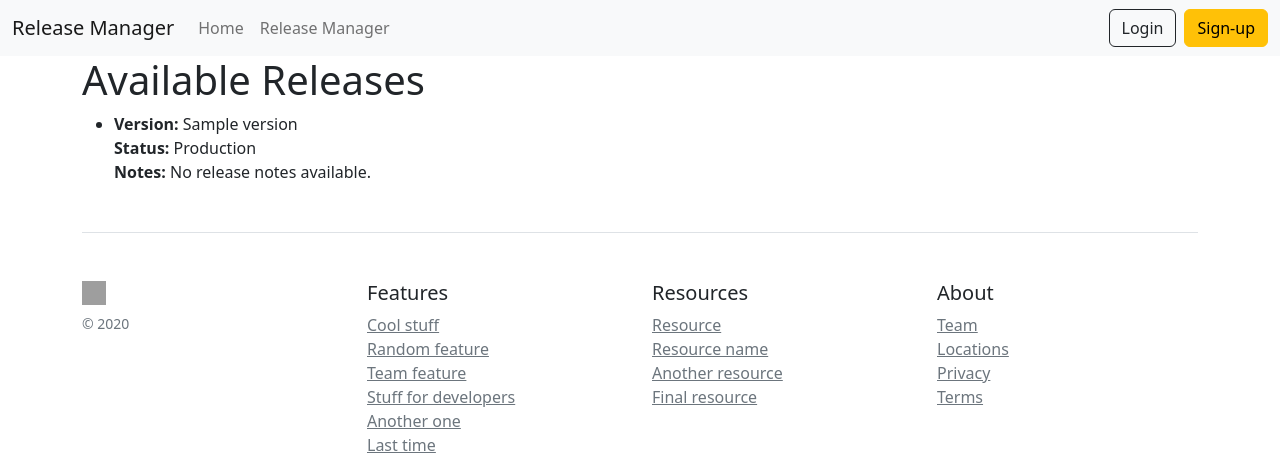
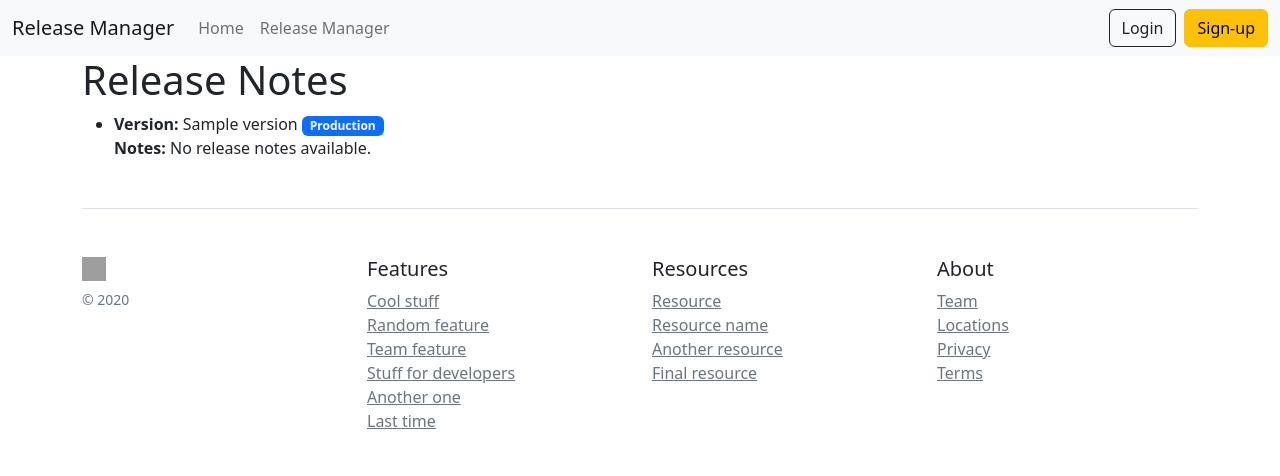
Before and after one commit to renderbox/django-release-manager, a Django app: template src/releasemanager/templates/releasemanager/list_releases.html in a window 1280 px wide. Shown: the top 476 px of the page. Run offline with Django 3.2, Linux system fonts and the light colour scheme; the template is opened without the code that fills it: most values are stand-ins (such as "Sample title", 1, 10 or a date in 2020); parts of the project's set-up code (start-up, migrations or seed data) failed here and were passed over; grey boxes are pictures that could not be loaded.

Commit message:
Cleaning up the release notes page

```diff
--- a/develop/core/templates/core/index.html
+++ b/develop/core/templates/core/index.html
@@ -14,7 +14,7 @@
 		<h2>Release Manager</h2>
 		<hr>
 		<h3>A Release Manager for Embedded Apps in your website, such as an SPA.</h3>
-		<p><a href={% url 'core-test' %}>Link to test Page</a></p>
+		<h4><a href="{% url 'releasemanager:list_releases' %}">Link to Release Notes Page</a></h4>
 
 	</div>
 {% endblock content %}
--- a/develop/templates/base.html
+++ b/develop/templates/base.html
@@ -49,7 +49,7 @@
                 <a class="nav-link" href="/">Home</a>
               </li>
               <li class="nav-item">
-                <a class="nav-link" href={% url "releasemanager_index" %}>Release Manager</a>
+                <a class="nav-link" href={% url "core-index" %}>Release Manager</a>
               </li>
             </ul>
             {% if request.user.is_authenticated %}
--- a/src/releasemanager/templates/releasemanager/list_releases.html
+++ b/src/releasemanager/templates/releasemanager/list_releases.html
@@ -3,14 +3,17 @@
 {% block title %}Release Manager - Releases{% endblock title %}
 
 {% block content %}
-  <h1>Available Releases</h1>
+  <h1>Release Notes</h1>
   {% if releases %}
     <ul>
       {% for release in releases %}
         <li>
           <strong>Version:</strong> {{ release.version }}
-          <br>
-          <strong>Status:</strong> {{ release.get_status_display }}
+          {% if release.get_status_display == "Production" %} <span class="badge text-bg-primary">
+            {% elif release.get_status_display == "Development" %} <span class="badge text-bg-danger">
+              {% else %} <span class="badge text-bg-warning">
+            {% endif %}
+            {{ release.get_status_display }}</span>
           <br>
           <strong>Notes:</strong> {{ release.release_notes|default:"No release notes available." }}
         </li>
--- a/src/releasemanager/views.py
+++ b/src/releasemanager/views.py
@@ -35,6 +35,8 @@ class ReleaseListView(LoginRequiredMixin, TemplateView):
         site = Site.objects.get_current()
 
         # Fetch all accessible releases for the current user
-        releases = Release.objects.get_accessible_releases(user, site, "basic")
+        releases = Release.objects.get_accessible_releases(
+            user, site, "basic"
+        ).order_by("-version")
         context["releases"] = releases
         return context
```
Also changed, not shown: develop/develop/urls.py (+18 -2 lines).
